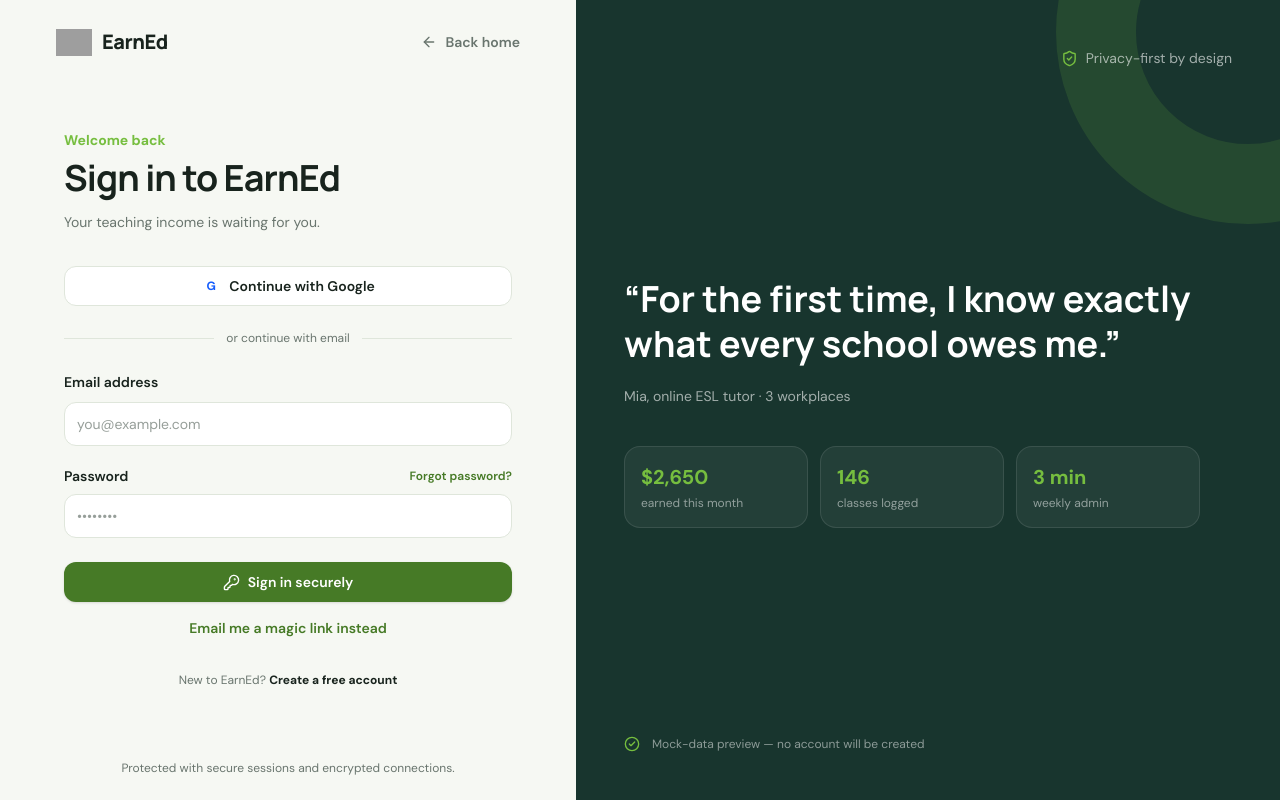
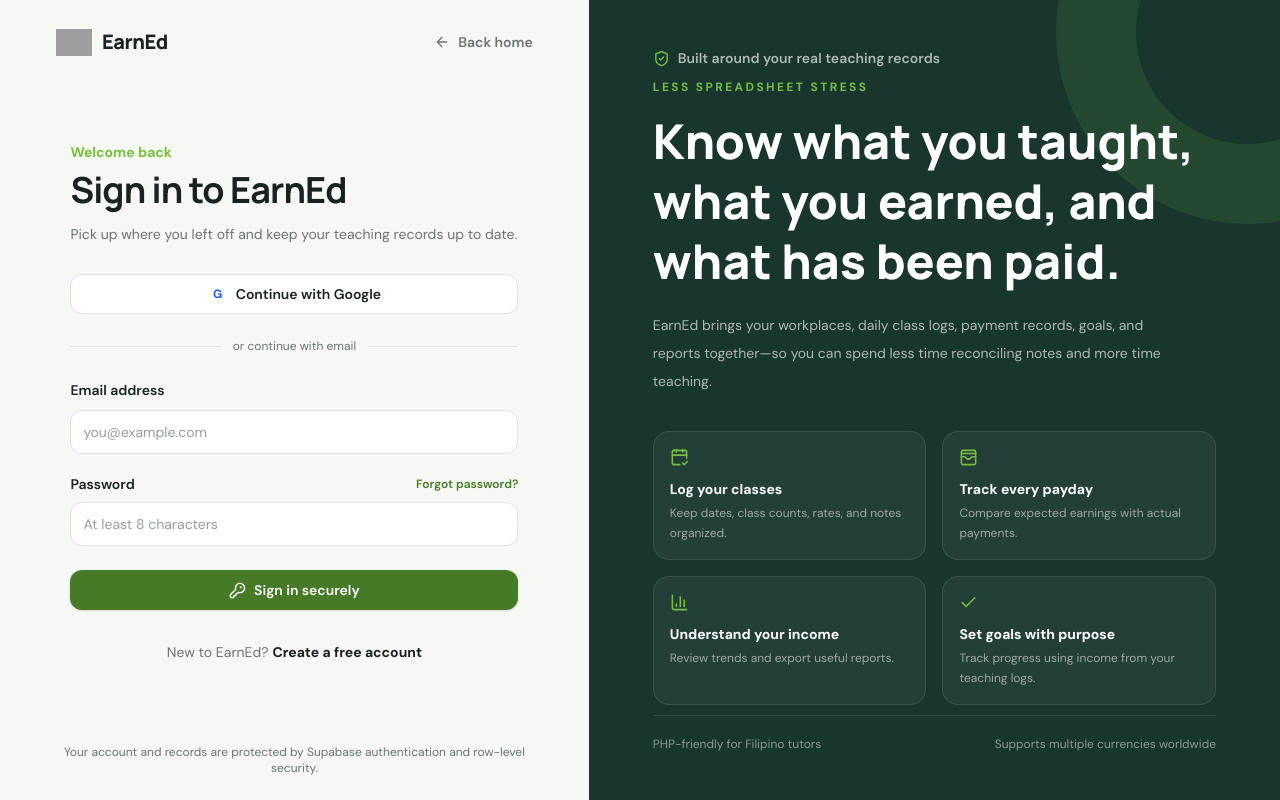
Before and after one commit to joemarist/EarnEd, a React (Vite) app: page /login in a window 1280 px wide. Built offline with nearby package versions, Linux system fonts and the light colour scheme; no server answers; grey boxes are pictures that could not be loaded.

Commit message:
Redesign authentication page without fictional preview data

```diff
--- a/src/pages/LoginPage.tsx
+++ b/src/pages/LoginPage.tsx
@@ -1,4 +1,4 @@
-import { ArrowLeft, CheckCircle2, KeyRound, Mail, ShieldCheck } from "lucide-react";
+import { ArrowLeft, BarChart3, CalendarCheck2, Check, KeyRound, Mail, ShieldCheck, WalletCards } from "lucide-react";
 import { supabase } from "../lib/supabase";
 import { FormEvent, useState } from "react";
 import { Link, useNavigate } from "react-router";
@@ -6,32 +6,35 @@ import { z } from "zod";
 import { Brand } from "../components/Brand";
 import { Button, Input } from "../components/ui";
 
-const loginSchema = z.object({
+const emailSchema = z.object({ email: z.email("Enter a valid email address.") });
+const passwordSchema = z.object({
   email: z.email("Enter a valid email address."),
   password: z.string().min(8, "Use at least 8 characters."),
 });
 
+type AuthMode = "password" | "signup" | "forgot" | "verify" | "reset";
+
 export function LoginPage() {
-  const [mode, setMode] = useState<
-  "password" | "signup" | "magic" | "forgot" | "verify"
->("password");
+  const [mode, setMode] = useState<AuthMode>(
+    new URLSearchParams(window.location.search).get("mode") === "reset" ? "reset" : "password",
+  );
   const [error, setError] = useState("");
+  const [notice, setNotice] = useState("");
   const [isLoading, setIsLoading] = useState(false);
   const navigate = useNavigate();
 
   async function signInWithGoogle() {
     setError("");
     setIsLoading(true);
-
+    try {
       const { error } = await supabase.auth.signInWithOAuth({
         provider: "google",
-      options: {
-        redirectTo: `${window.location.origin}/app`,
-      },
+        options: { redirectTo: `${window.location.origin}/app` },
       });
-
-    if (error) {
-      setError(error.message);
+      if (error) setError(error.message);
+    } catch {
+      setError("Unable to connect to Google right now. Please try again.");
+    } finally {
       setIsLoading(false);
     }
   }
@@ -39,40 +42,61 @@ export function LoginPage() {
   async function submit(event: FormEvent<HTMLFormElement>) {
     event.preventDefault();
     setError("");
+    setNotice("");
+    const form = new FormData(event.currentTarget);
+    const email = String(form.get("email") ?? "").trim();
+    const password = String(form.get("password") ?? "");
+    setIsLoading(true);
 
-    const data = Object.fromEntries(new FormData(event.currentTarget));
-    const parsed = loginSchema.safeParse(data);
+    try {
+      if (mode === "forgot") {
+        const parsed = emailSchema.safeParse({ email });
+        if (!parsed.success) {
+          setError(parsed.error.issues[0].message);
+          return;
+        }
+        const { error } = await supabase.auth.resetPasswordForEmail(parsed.data.email, {
+          redirectTo: `${window.location.origin}/login?mode=reset`,
+        });
+        if (error) setError(error.message);
+        else setNotice("If an account exists for that email, a password reset link is on its way. Check your inbox.");
+        return;
+      }
 
+      if (mode === "reset") {
+        const parsed = z.string().min(8, "Use at least 8 characters.").safeParse(password);
+        if (!parsed.success) {
+          setError(parsed.error.issues[0].message);
+          return;
+        }
+        const { error } = await supabase.auth.updateUser({ password: parsed.data });
+        if (error) setError(error.message);
+        else {
+          setNotice("Your password has been updated. You can now sign in with your new password.");
+          setMode("password");
+          window.history.replaceState({}, "", "/login");
+        }
+        return;
+      }
+
+      const parsed = passwordSchema.safeParse({ email, password });
       if (!parsed.success) {
         setError(parsed.error.issues[0].message);
         return;
       }
 
-    setIsLoading(true);
-
-    try {
       if (mode === "signup") {
-        const { data: signupData, error } = await supabase.auth.signUp({
+        const { data, error } = await supabase.auth.signUp({
           email: parsed.data.email,
           password: parsed.data.password,
+          options: { emailRedirectTo: `${window.location.origin}/app` },
         });
-
         if (error) {
           setError(error.message);
           return;
         }
-
-        if (signupData.session) {
-          navigate("/app");
-        } else {
-          setMode("verify");
-        }
-
-        return;
-      }
-
-      if (mode !== "password") {
-        setError("This feature isn't available yet.");
+        if (data.session) navigate("/app");
+        else setMode("verify");
         return;
       }
 
@@ -80,12 +104,10 @@ export function LoginPage() {
         email: parsed.data.email,
         password: parsed.data.password,
       });
-
       if (error) {
         setError(error.message);
         return;
       }
-
       navigate("/app");
     } catch {
       setError("Something went wrong. Please try again.");
@@ -94,200 +116,110 @@ export function LoginPage() {
     }
   }
 
+  const isPasswordEntry = mode === "password" || mode === "signup" || mode === "reset";
+
   return (
-    <div className="grid min-h-screen bg-canvas lg:grid-cols-[.9fr_1.1fr]">
-      <div className="flex min-h-screen flex-col px-5 py-6 sm:px-10 lg:px-14">
+    <div className="min-h-screen bg-canvas lg:grid lg:grid-cols-[.92fr_1.08fr]">
+      <section className="flex min-h-screen flex-col px-5 py-6 sm:px-10 lg:px-14">
         <div className="flex items-center justify-between">
           <Brand />
-          <Link
-            to="/"
-            className="flex items-center gap-2 text-sm font-semibold text-muted hover:text-ink"
-          >
+          <Link to="/" className="flex items-center gap-2 text-sm font-semibold text-muted transition hover:text-ink">
             <ArrowLeft size={16} /> Back home
           </Link>
         </div>
-        <div className="mx-auto flex w-full max-w-md flex-1 flex-col justify-center py-12">
+
+        <div className="mx-auto flex w-full max-w-md flex-1 flex-col justify-center py-10">
           {mode === "verify" ? (
             <div className="text-center">
-              <div className="mx-auto flex h-14 w-14 items-center justify-center rounded-2xl bg-brand-soft text-brand-dark">
-                <Mail size={25} />
-              </div>
+              <div className="mx-auto flex h-14 w-14 items-center justify-center rounded-2xl bg-brand-soft text-brand-dark"><Mail size={25} /></div>
               <h1 className="mt-6 font-display text-3xl font-bold">Check your inbox</h1>
-              <p className="mt-3 text-sm leading-6 text-muted">
-              Your account request was received. Check your inbox for a confirmation email from Supabase before signing in.
-              </p>
-              <Button
-                className="mt-7 w-full"
-                onClick={() => setMode("password")}
-              >
-                Back to sign in
-              </Button>
-              <Button variant="ghost" className="mt-2" onClick={() => setMode("password")}>
-                Use another method
-              </Button>
+              <p className="mt-3 text-sm leading-6 text-muted">Your sign-up request was received. Open the confirmation email from EarnEd to verify your address, then come back to sign in.</p>
+              <Button className="mt-7 w-full" onClick={() => { setError(""); setMode("password"); }}>Back to sign in</Button>
             </div>
           ) : (
             <>
-              <p className="text-sm font-bold text-brand">
-                {mode === "signup"
-                  ? "Get started"
-                  : mode === "forgot"
-                    ? "Account recovery"
-                    : "Welcome back"}
-              </p>
+              <div className="mb-7">
+                <p className="text-sm font-bold text-brand">{mode === "signup" ? "A clearer way to manage teaching income" : mode === "forgot" ? "Account recovery" : mode === "reset" ? "Choose a new password" : "Welcome back"}</p>
                 <h1 className="mt-2 font-display text-3xl font-bold tracking-tight sm:text-4xl">
-              {mode === "signup"
-              ? "Create your EarnEd account"
-              : mode === "forgot"
-                ? "Reset your password"
-                : "Sign in to EarnEd"}
+                  {mode === "signup" ? "Create your EarnEd account" : mode === "forgot" ? "Reset your password" : mode === "reset" ? "Set a new password" : "Sign in to EarnEd"}
                 </h1>
                 <p className="mt-3 text-sm leading-6 text-muted">
-              {mode === "signup"
-              ? "Start tracking your teaching income with EarnEd."
-              : mode === "forgot"
-                ? "We’ll email you a secure link to choose a new password."
-                : "Your teaching income is waiting for you."}
+                  {mode === "signup" ? "Start with your first workplace and keep your classes, earnings, and paydays organized in one place." : mode === "forgot" ? "Enter the email address linked to your account and we’ll send a secure reset link." : mode === "reset" ? "Choose a strong password for your EarnEd account." : "Pick up where you left off and keep your teaching records up to date."}
                 </p>
+              </div>
 
               {mode === "password" && (
                 <>
-                  <Button
-                    variant="secondary"
-                    className="mt-8 w-full"
-                    onClick={signInWithGoogle}
-                    disabled={isLoading}
-                  >
-                    <span className="flex h-5 w-5 items-center justify-center rounded-full bg-white text-xs font-bold text-blue-600">
-                      G
-                    </span>{" "}
-                    {isLoading ? "Connecting to Google..." : "Continue with Google"}
+                  <Button variant="secondary" className="w-full" onClick={signInWithGoogle} disabled={isLoading}>
+                    <span className="flex h-5 w-5 items-center justify-center rounded-full bg-white text-xs font-bold text-blue-600">G</span>
+                    Continue with Google
                   </Button>
-                  <div className="my-6 flex items-center gap-3 text-xs text-muted">
-                    <span className="h-px flex-1 bg-line" />
-                    or continue with email
-                    <span className="h-px flex-1 bg-line" />
-                  </div>
+                  <div className="my-6 flex items-center gap-3 text-xs text-muted"><span className="h-px flex-1 bg-line" />or continue with email<span className="h-px flex-1 bg-line" /></div>
                 </>
               )}
 
-              <form onSubmit={submit} className={mode === "password" ? "" : "mt-8"}>
-                <label className="text-sm font-semibold">Email address</label>
-                <Input
-                  name="email"
-                  type="email"
-                  placeholder="you@example.com"
-                  className="mt-2"
-                  onChange={() => setError("")}
-                />
-                {(mode === "password" || mode === "signup") && (
-                  <div className="mt-5">
-                    <div className="flex items-center justify-between">
-                      <label className="text-sm font-semibold">Password</label>
-                      <button
-                        type="button"
-                        disabled
-                        className="text-xs font-semibold text-brand-dark dark:text-brand"
-                        onClick={() => setMode("forgot")}
-                      >
-                        Forgot password?
-                      </button>
+              <form onSubmit={submit} className={mode === "password" ? "" : "mt-2"}>
+                {mode !== "reset" && (
+                  <>
+                    <label htmlFor="auth-email" className="text-sm font-semibold">Email address</label>
+                    <Input id="auth-email" name="email" type="email" autoComplete="email" placeholder="you@example.com" className="mt-2" required onChange={() => { setError(""); setNotice(""); }} />
+                  </>
+                )}
+                {isPasswordEntry && (
+                  <div className={mode === "reset" ? "" : "mt-5"}>
+                    <div className="flex items-center justify-between gap-3">
+                      <label htmlFor="auth-password" className="text-sm font-semibold">{mode === "reset" ? "New password" : "Password"}</label>
+                      {mode === "password" && <button type="button" className="text-xs font-semibold text-brand-dark hover:underline dark:text-brand" onClick={() => { setError(""); setNotice(""); setMode("forgot"); }}>Forgot password?</button>}
                     </div>
-                    <Input
-                      name="password"
-                      type="password"
-                      placeholder="••••••••"
-                      className="mt-2"
-                      onChange={() => setError("")}
-                    />
+                    <Input id="auth-password" name="password" type="password" autoComplete={mode === "signup" || mode === "reset" ? "new-password" : "current-password"} placeholder="At least 8 characters" className="mt-2" minLength={8} required onChange={() => { setError(""); setNotice(""); }} />
                   </div>
                 )}
-                {error && <p className="mt-3 text-sm font-medium text-red-600">{error}</p>}
-                <Button
-                  type="submit"
-                  className="mt-6 w-full"
-                  disabled={isLoading}
-                >
-                  {isLoading ? (
-                    mode === "signup" ? "Creating account..." : "Signing in..."
-                  ) : mode === "signup" ? (
-                    "Create account"
-                  ) : mode === "password" ? (
-                    <>
-                      <KeyRound size={17} /> Sign in securely
-                    </>
-                  ) : (
-                    <>
-                      <Mail size={17} /> Send secure link
-                    </>
-                  )}
+                {error && <p role="alert" className="mt-4 rounded-xl border border-red-200 bg-red-50 px-3 py-2.5 text-sm text-red-700">{error}</p>}
+                {notice && <p role="status" className="mt-4 rounded-xl border border-brand/20 bg-brand-soft px-3 py-2.5 text-sm text-brand-dark">{notice}</p>}
+                <Button type="submit" className="mt-6 w-full" disabled={isLoading}>
+                  {isLoading ? "Please wait..." : mode === "signup" ? "Create free account" : mode === "forgot" ? "Send reset link" : mode === "reset" ? "Update password" : <><KeyRound size={17} /> Sign in securely</>}
                 </Button>
               </form>
+
               {mode === "password" ? (
-                <button
-                  disabled
-                  className="mt-4 text-sm font-semibold text-brand-dark dark:text-brand"
-                  onClick={() => setMode("magic")}
-                >
-                  Email me a magic link instead
-                </button>
+                <p className="mt-8 text-center text-sm text-muted">New to EarnEd?{" "}<button type="button" className="font-bold text-ink hover:text-brand-dark" onClick={() => { setError(""); setNotice(""); setMode("signup"); }}>Create a free account</button></p>
               ) : (
-                <button
-                  className="mt-4 text-sm font-semibold text-muted"
-                  onClick={() => setMode("password")}
-                >
-                  Back to sign in
-                </button>
+                <button type="button" className="mt-6 text-sm font-semibold text-muted hover:text-ink" onClick={() => { setError(""); setNotice(""); setMode("password"); window.history.replaceState({}, "", "/login"); }}>Back to sign in</button>
               )}
-              <p className="mt-8 text-center text-xs leading-5 text-muted">
-                New to EarnEd?{" "}
-                <button
-                  type="button"
-                  className="font-bold text-ink"
-                  onClick={() => {
-                    setError("");
-                    setMode("signup");
-                  }}
-                >
-                  Create a free account
-                </button>
-              </p>
             </>
           )}
         </div>
-        <p className="text-center text-xs text-muted">
-          Protected with secure sessions and encrypted connections.
-        </p>
-      </div>
 
-      <div className="relative hidden overflow-hidden bg-deep p-12 text-white lg:flex lg:flex-col lg:justify-between">
+        <p className="text-center text-xs text-muted">Your account and records are protected by Supabase authentication and row-level security.</p>
+      </section>
+
+      <aside className="relative hidden min-h-screen overflow-hidden bg-deep px-10 py-12 text-white lg:flex lg:flex-col lg:justify-between xl:px-16">
         <div className="absolute -right-40 -top-40 h-96 w-96 rounded-full border-[80px] border-brand/15" />
-        <div className="relative ml-auto flex items-center gap-2 text-sm text-white/60">
-          <ShieldCheck size={17} className="text-brand" /> Privacy-first by design
-        </div>
-        <div className="relative max-w-xl">
-          <p className="font-display text-4xl font-bold leading-tight">
-            “For the first time, I know exactly what every school owes me.”
-          </p>
-          <p className="mt-5 text-sm text-white/60">Mia, online ESL tutor · 3 workplaces</p>
-          <div className="mt-10 grid grid-cols-3 gap-3">
+        <div className="relative flex items-center gap-2 text-sm font-semibold text-white/65"><ShieldCheck size={17} className="text-brand" /> Built around your real teaching records</div>
+        <div className="relative mx-auto w-full max-w-xl">
+          <p className="text-xs font-extrabold uppercase tracking-[.2em] text-brand">Less spreadsheet stress</p>
+          <h2 className="mt-4 font-display text-4xl font-extrabold leading-tight xl:text-5xl">Know what you taught, what you earned, and what has been paid.</h2>
+          <p className="mt-5 max-w-lg text-sm leading-7 text-white/65">EarnEd brings your workplaces, daily class logs, payment records, goals, and reports together—so you can spend less time reconciling notes and more time teaching.</p>
+          <div className="mt-9 grid gap-4 sm:grid-cols-2">
             {[
-              ["$2,650", "earned this month"],
-              ["146", "classes logged"],
-              ["3 min", "weekly admin"],
-            ].map(([value, label]) => (
-              <div key={label} className="rounded-2xl border border-white/10 bg-white/5 p-4">
-                <p className="text-xl font-bold text-brand">{value}</p>
-                <p className="mt-1 text-xs text-white/50">{label}</p>
+              [CalendarCheck2, "Log your classes", "Keep dates, class counts, rates, and notes organized."],
+              [WalletCards, "Track every payday", "Compare expected earnings with actual payments."],
+              [BarChart3, "Understand your income", "Review trends and export useful reports."],
+              [Check, "Set goals with purpose", "Track progress using income from your teaching logs."],
+            ].map(([Icon, title, description]) => (
+              <div key={String(title)} className="rounded-2xl border border-white/10 bg-white/5 p-4">
+                <Icon size={19} className="text-brand" />
+                <h3 className="mt-3 text-sm font-bold">{String(title)}</h3>
+                <p className="mt-1 text-xs leading-5 text-white/55">{String(description)}</p>
               </div>
             ))}
           </div>
         </div>
-        <div className="relative flex gap-3 text-xs text-white/50">
-          <CheckCircle2 size={16} className="text-brand" /> Mock-data preview — no account will be
-          created
+        <div className="relative flex flex-wrap items-center justify-between gap-3 border-t border-white/10 pt-5 text-xs text-white/50">
+          <span>PHP-friendly for Filipino tutors</span>
+          <span>Supports multiple currencies worldwide</span>
         </div>
-      </div>
+      </aside>
     </div>
   );
 }
```
Lines whose indentation alone changed are shown as unchanged.
